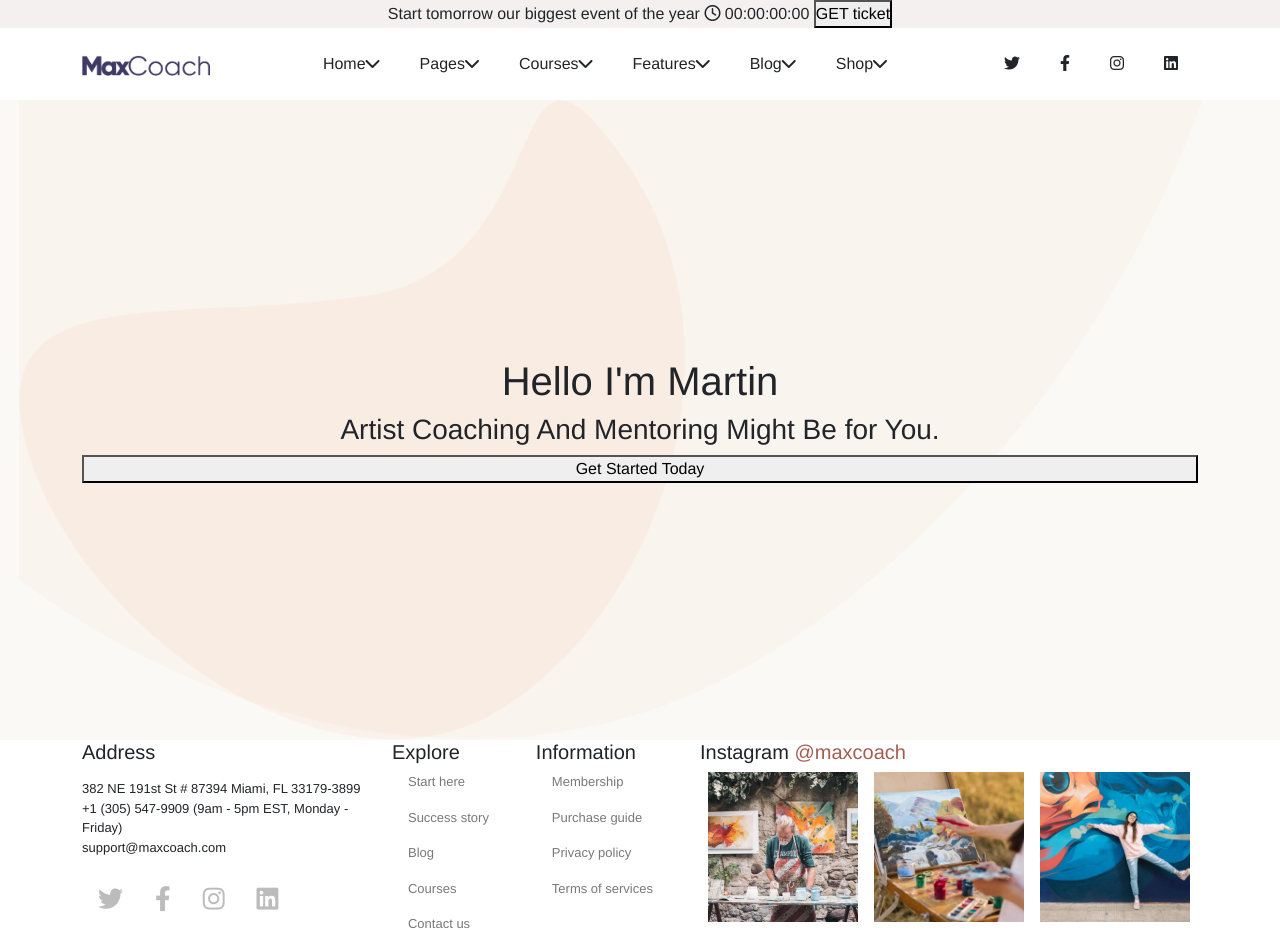
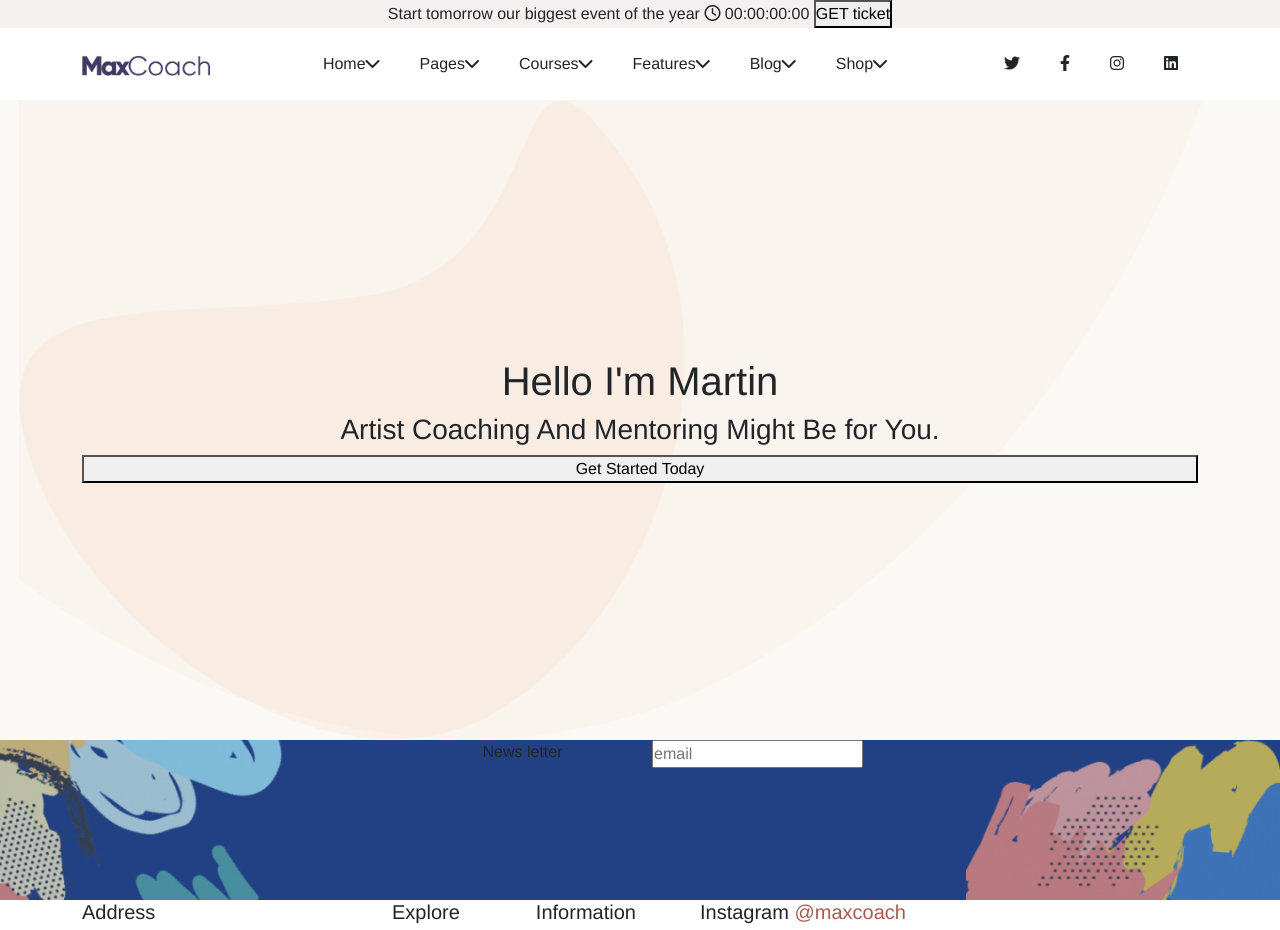
Before and after one commit to GiulsV/proj-html-vuejs, a Vue app: page / in a window 1280 px wide. Shown: the top 930 px of the page. Built offline with nearby package versions, Linux system fonts and the light colour scheme.

Commit message:
Inizio sezione newsletter

```diff
--- a/src/components/MainComp.vue
+++ b/src/components/MainComp.vue
@@ -1,25 +1,64 @@
 <template>
-<!-- Main (9 sezioni) -->
-<main>
+  <!-- Main (9 sezioni) -->
+  <main>
+    <!-- Modalità corsi -->
+    <section class="ms_default"></section>
 
-    <!-- Jumbotron -->
-    <!-- Modalità corsi -->
     <!-- Text -->
+    <section></section>
+
     <!-- Fake video -->
+    <section></section>
+
     <!-- Testimonianze -->
+    <section></section>
+
     <!-- Corsi Online -->
+    <section></section>
+
     <!-- Ultime dal Blog -->
+    <section></section>
+
     <!-- Eventi -->
+    <section></section>
+
     <!-- Newsletter -->
+       <section id="newsletter" class="d-flex justify-content-center align-middle">
+           <div class="wrapper">
+               <div class="container-fluid">
+                    <div class="row">
+                        <div class="col-xs-12 col-sm-6">
+                            <p class="text-left">
+                                News letter
+                            </p>
+                        </div>
+                        <div class="col-xs-12 col-sm-6">
+                            <input type="email" placeholder="email">
+                        </div>
+                    </div>
+                </div>
+            </div>
+        </section>
 
-</main>
-<!-- Fine Main -->
+    <!-- Fine Main -->
+  </main>
+
 </template>
 
-<script>
-
-</script>
+<script></script>
 
 <style lang="scss" scoped>
+@import "../assets/style/_commons.scss";
+@import "../assets/style/_variables.scss";
+
+#newsletter {
+  background-color: $BayofMany;
+  height: 20vh;
+  background-image: url("@/assets/images/Sagome/artist-shape-color-paint-bottom-right-300x153.png"),
+                    url("@/assets/images/Sagome/artist-shape-color-paint-top-left-300x170.png");
+  background-position: right bottom, left bottom;
+  background-repeat: no-repeat;
+  background-size: contain;
+}
 
 </style>
```
